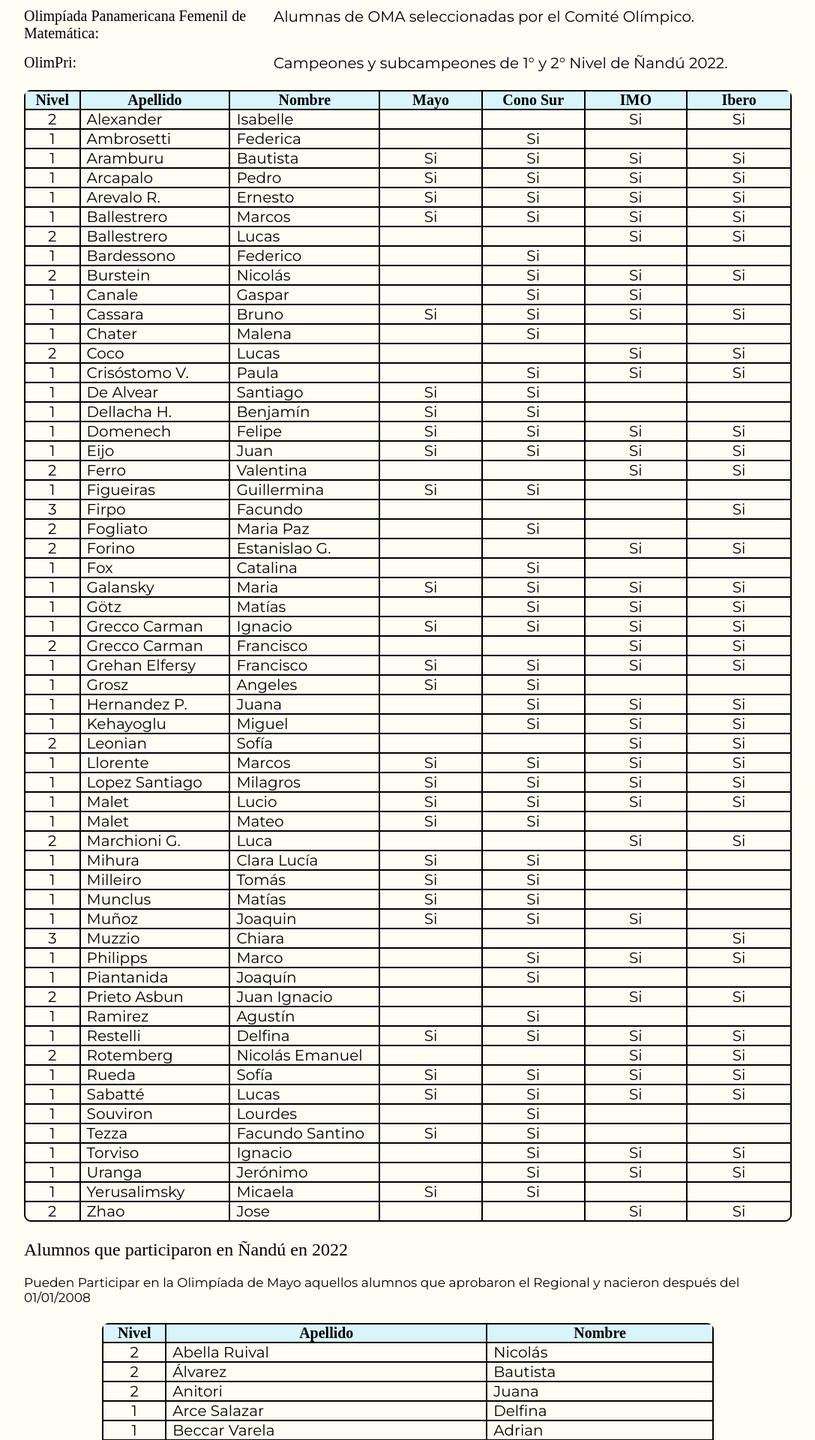
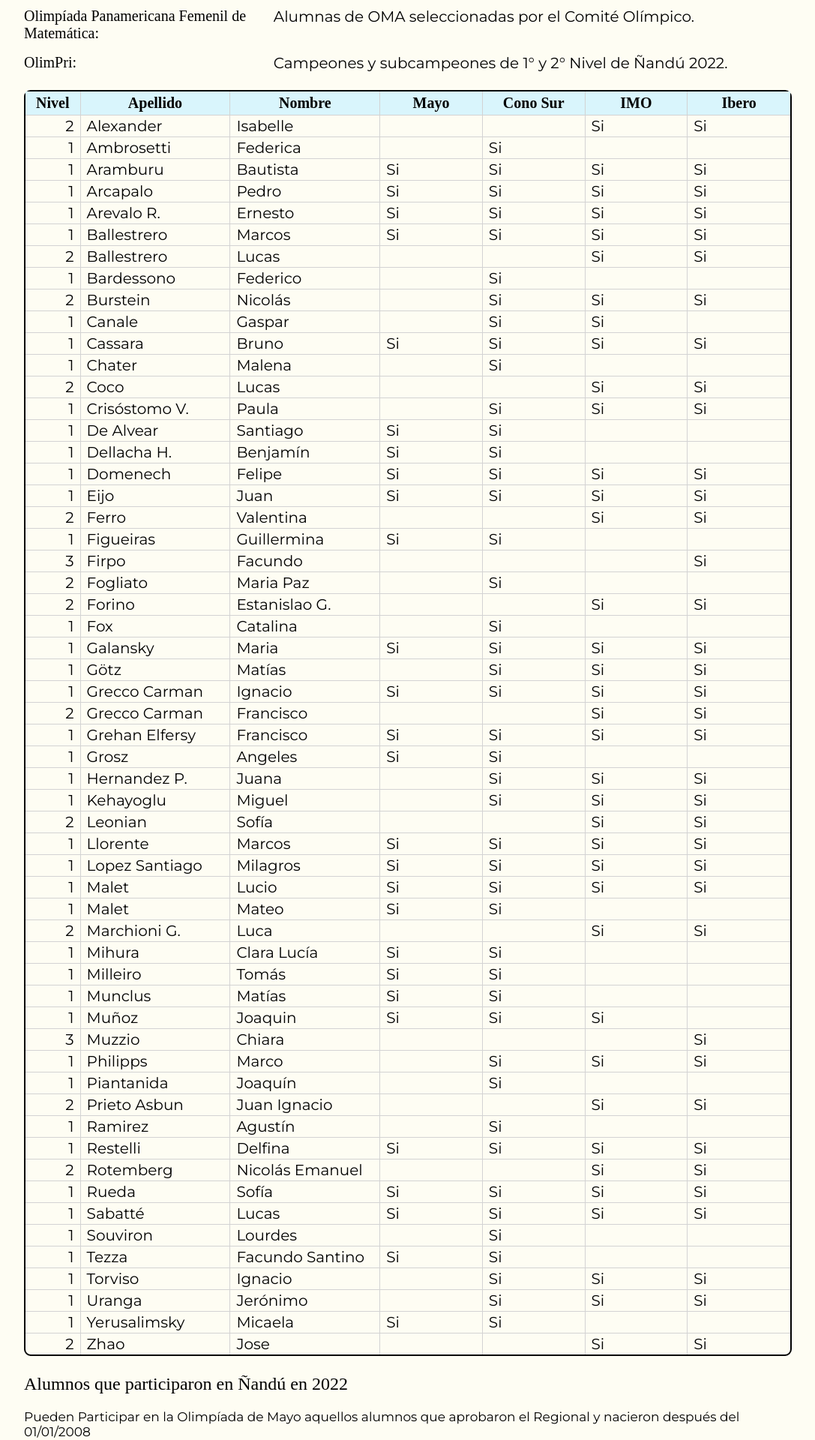
Before and after one commit to JZylber/oma-san-isidro, a Next.js app: page /internacional in a window 1280 px wide. Shown: the part 940-2860 px from the top of the page at 75% size, without its empty margins (96-1183 px from the left). Built offline with nearby package versions, Linux system fonts and the light colour scheme; a web font is replaced by a local one.

Commit message:
fix(international): changed minor table styling

```diff
--- a/pages/internacional.tsx
+++ b/pages/internacional.tsx
@@ -20,9 +20,9 @@ const Internacional : NextPage = () => {
         const [level,surname,name,t1,t2,t3,t4] = omaParticipant;
         return(
             <tr key={idx}>
-                <td>{level}</td>
-                <td className={styles.left_align}>{surname}</td>
-                <td className={styles.left_align}>{name}</td>
+                <td className={styles.right_align}>{level}</td>
+                <td>{surname}</td>
+                <td>{name}</td>
                 <td>{t1?"Si":""}</td>
                 <td>{t2?"Si":""}</td>
                 <td>{t3?"Si":""}</td>
@@ -33,9 +33,9 @@ const Internacional : NextPage = () => {
         const [level,surname,name] = omaParticipant;
         return(
             <tr key={idx}>
-                <td>{level}</td>
-                <td className={styles.left_align}>{surname}</td>
-                <td className={styles.left_align}>{name}</td>
+                <td className={styles.right_align}>{level}</td>
+                <td>{surname}</td>
+                <td>{name}</td>
             </tr>)
     }
 
--- a/pages/styles/International.module.scss
+++ b/pages/styles/International.module.scss
@@ -143,12 +143,15 @@
     border-spacing: 0;
     width: 100%;
     th:not(:last-child), td:not(:last-child) {
-        border-right: 2px solid shared.$black;
+        border-right: 1px solid #D3D3D3;
     }
     &_header{
         background-color: shared.$light-blue;
+        tr th{
+            padding: .4rem .8rem .4rem .8rem;
+        }
         tr, th {
-            border-bottom: 2px solid shared.$black;
+            border-bottom: 1px solid #D3D3D3;
         }
         @include shared.font-unbounded(500);
         @include shared.not-mobile{
@@ -169,9 +172,8 @@
             width: 7%;
         }
     }
-    .left_align{
-        text-align: left;
-        padding-left: .8rem
+    .right_align{
+        text-align: right;
     }
     &_body{
         @include shared.font-montserrat(400);
@@ -181,11 +183,11 @@
         @include shared.mobile-only{
             font-size: 1.1rem;
         }
-        tr,td{
-            text-align: center;
+        tr td{
+            padding: .2rem .8rem .2rem .8rem;
         }
         tr:not(:last-child) td{
-            border-bottom: 2px solid shared.$black;
+            border-bottom: 1px solid #D3D3D3;
         }
     }
 }
```
